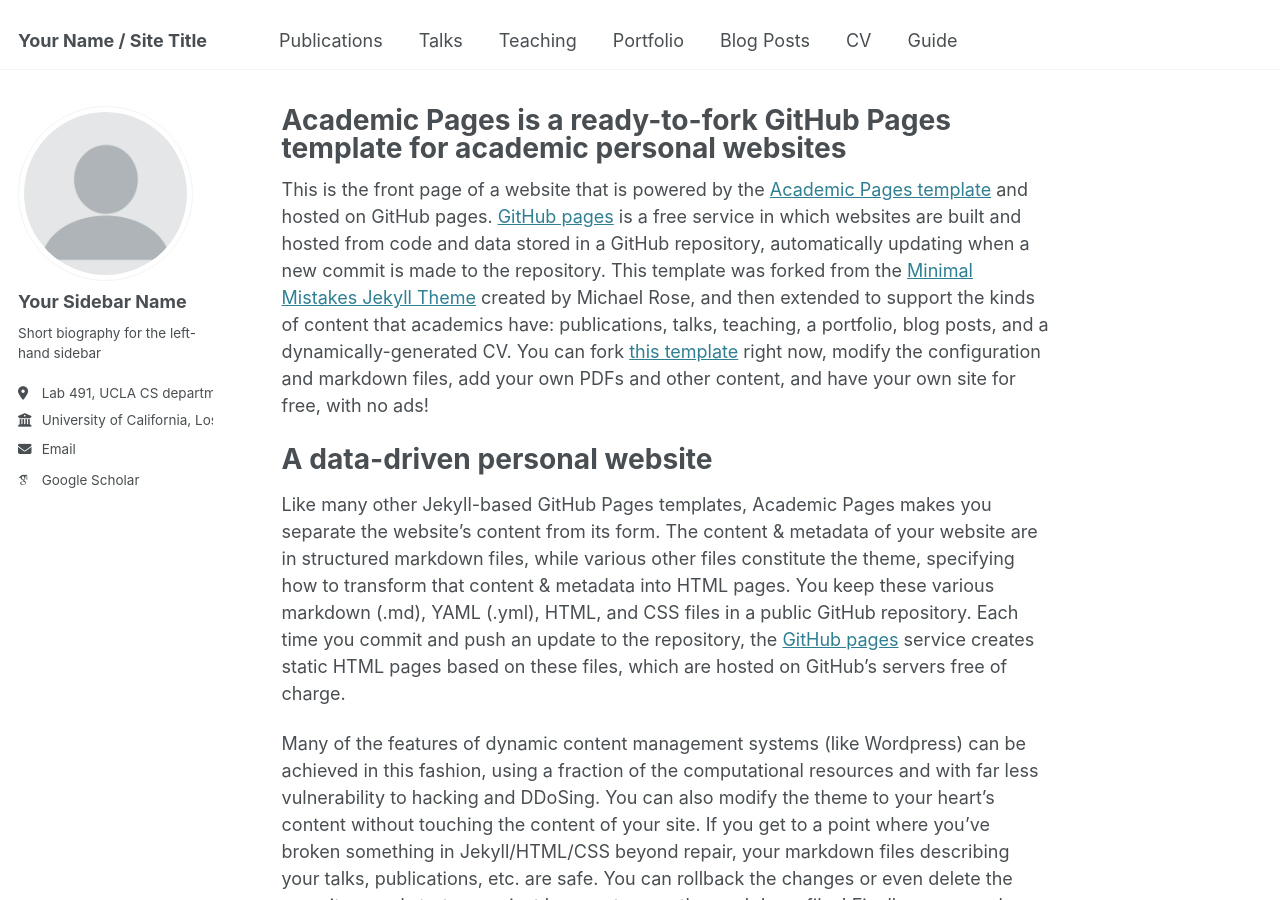
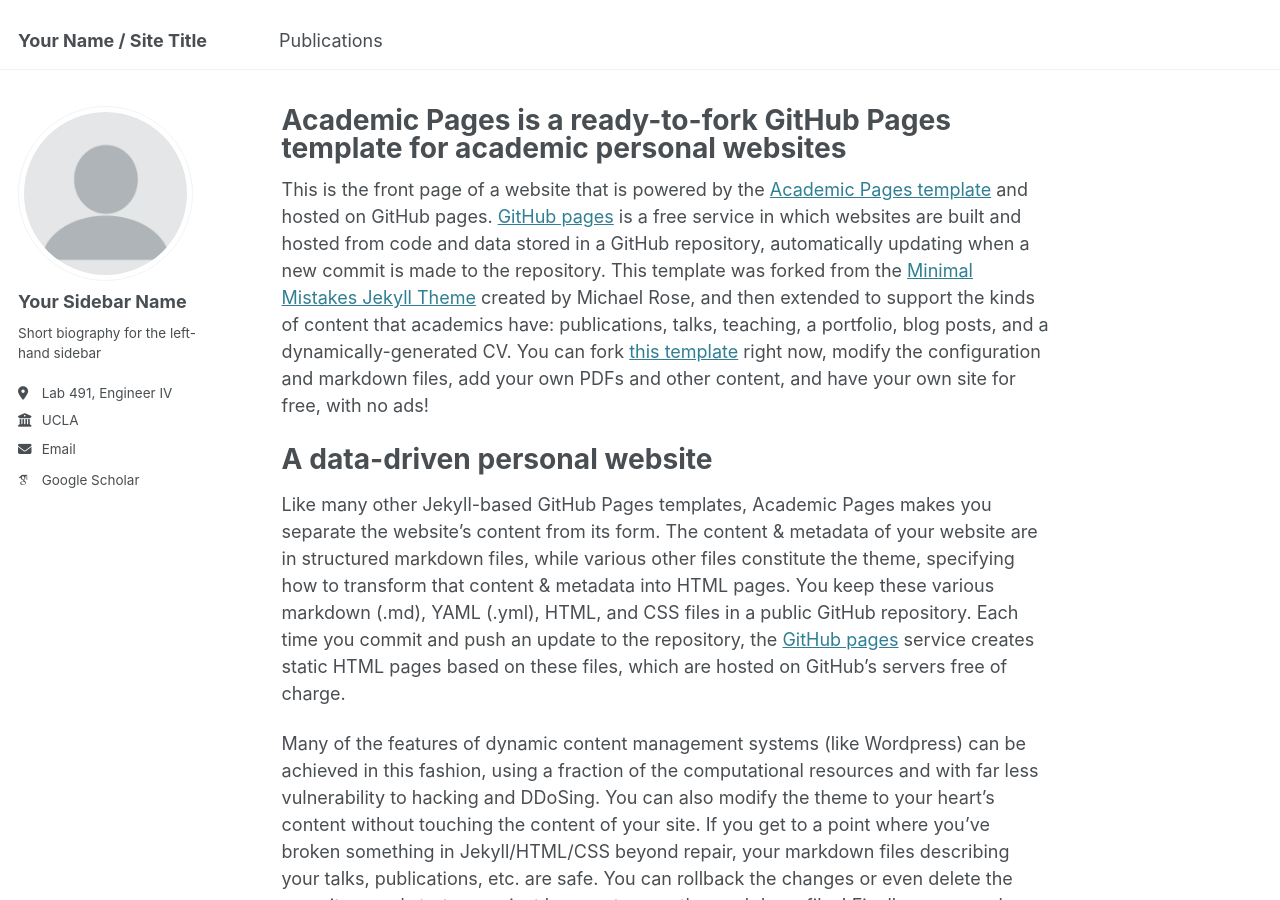
Before and after one commit to jkx19/jkx19.github.io, a Jekyll site: the page built from _pages/about.md, in a window 1280 px wide and 900 px high. Built offline with Jekyll 4.4.1, drawn with Linux system fonts in a browser that asks for light colours; some web fonts are replaced.

Commit message:
remove irrelevant tabs

```diff
--- a/_config.yml
+++ b/_config.yml
@@ -13,9 +13,9 @@
 title_separator          : "-"
 name                     : &name "Your Name"
 description              : &description "personal description"
-url                      : https://academicpages.github.io # the base hostname & protocol for your site e.g. "https://[your GitHub username].github.io"
+url                      : https://jkx19.github.io # the base hostname & protocol for your site e.g. "https://[your GitHub username].github.io"
 baseurl                  : "" # the subpath of your site, e.g. "/blog"
-repository               : "academicpages/academicpages.github.io"
+repository               : "jkx19/jkx19.github.io"
 
 # Site Author - The following control what appear as part of the author content on the side bar.
 #               If a field is blank the icon and link will not appear, otherwise it will be shown.
@@ -26,8 +26,8 @@
   name             : "Your Sidebar Name"
   pronouns         : # example: "she/her"
   bio              : "Short biography for the left-hand sidebar"
-  location         : "Lab 491, UCLA CS department"
-  employer         : "University of California, Los Angeles"
+  location         : "Lab 491, Engineer IV"
+  employer         : "UCLA"
   uri              : # URL
   email            : "kaixuanji@cs.ucla.edu"
 
```
Also changed, not shown: _data/navigation.yml (+12 -12 lines).
